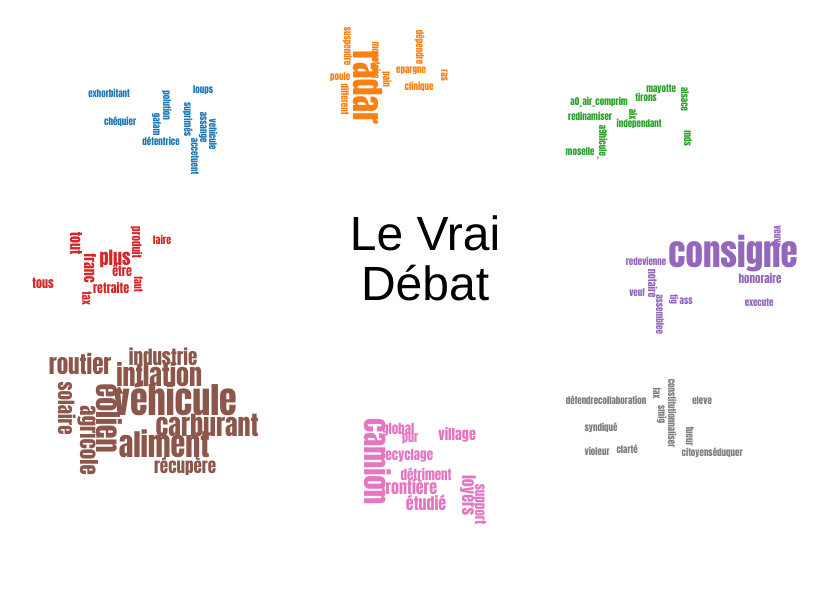
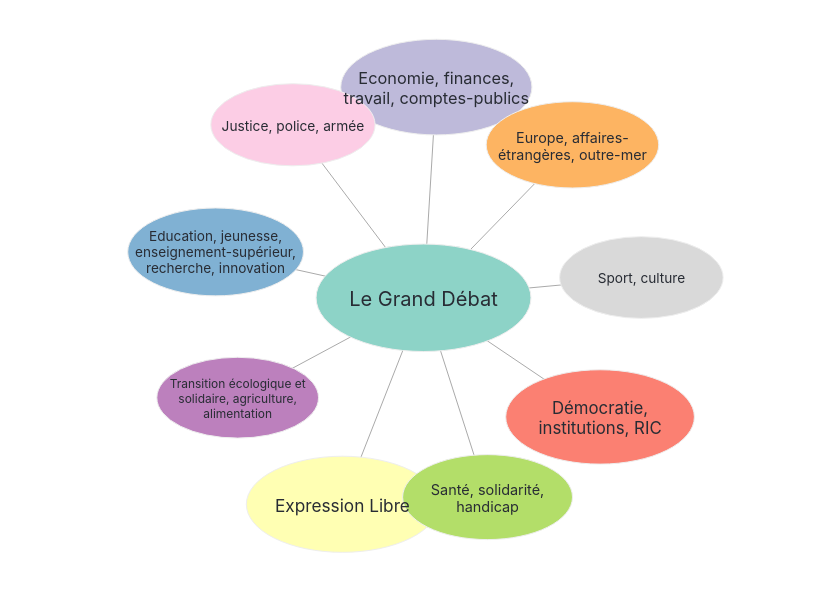
Before and after one commit to tonio73/le-vrai-debat, a React (Create React App) app in the folder app/: page / in a window 1280 px wide. Shown: the top 592 px of the page, without its empty margins (215-1043 px from the left). Built offline with nearby package versions, Linux system fonts and the light colour scheme.

Commit message:
Initial version using le-vrai-debat original topics + star shape (single level so far) graph

```diff
--- a/app/src/App.css
+++ b/app/src/App.css
@@ -29,3 +29,9 @@
   box-shadow: 3px 3px 2px 3px #ccc;
   margin-right: 7px;
 }
+
+svg .label span{
+  line-height: normal;
+  display: inline-block;
+  vertical-align: middle;
+}
--- a/app/src/App.js
+++ b/app/src/App.js
@@ -1,9 +1,8 @@
 import React from 'react';
 import './App.css';
-import topics from './topics.json'
+import graph_data from './data/le-vrai-debat.json'
 import Chart from './components/Chart'
-import ChartTitle from './components/ChartTitle'
-import WordCloud from './components/WordCloud'
+import NetworkGraph from './components/NetworkGraph'
 
 var d3 = require("d3")
 
@@ -13,41 +12,17 @@ function App() {
     console.log("Topic clicked: " + topic)
   }
 
-  const colors = d3.schemeCategory10
-  const tooltipDivRef = React.useRef('')
-
-  const cloud_width = 250, cloud_height = 150;
-  const col_left = 250, col_width = 300, col_offset = 50;
-  const row_top = 150, row_height = 200, row_offset = 50;
+  const colors = d3.schemeSet3 //d3.schemeCategory10
 
   return (
     <div className="App">
       <header className="App-header">
         <div className="chart-wrap">
-          <Chart chartId='first' width={900} height={600}>
-            <WordCloud id={1} x={col_left + col_offset} y={row_top + row_offset} width={cloud_width} height={cloud_height} words={topics[0]} color={colors[0]}
-              title='Topic 1' tooltipDiv={tooltipDivRef} onClick={topic_click}></WordCloud>
-            <WordCloud id={2} x={col_left + col_width} y={row_top} width={cloud_width} height={cloud_height} words={topics[1]} color={colors[1]}
-              title='Topic 2' tooltipDiv={tooltipDivRef} onClick={topic_click}></WordCloud>
-            <WordCloud id={3} x={col_left + 2 * col_width - col_offset} y={row_top + row_offset} width={cloud_width} height={cloud_height} words={topics[2]} color={colors[2]}
-              title='Topic 3' tooltipDiv={tooltipDivRef} onClick={topic_click}></WordCloud>
-
-            <WordCloud id={4} x={col_left} y={row_top + row_height} width={cloud_width} height={cloud_height} words={topics[3]} color={colors[3]}
-              title='Topic 4' tooltipDiv={tooltipDivRef} onClick={topic_click}></WordCloud>
-            <ChartTitle x={col_left + col_width - 100} y={row_top + row_height - 100} texts={['Le Vrai']}></ChartTitle>
-            <ChartTitle x={col_left + col_width - 100} y={row_top + row_height - 50} texts={['Débat']}></ChartTitle>
-            <WordCloud id={5} x={col_left + 2 * col_width} y={row_top + row_height} width={cloud_width} height={cloud_height} words={topics[4]} color={colors[4]}
-              title='Topic 5' tooltipDiv={tooltipDivRef} onClick={topic_click}></WordCloud>
-
-            <WordCloud id={6} x={col_left + col_offset} y={row_top + 2 * row_height - row_offset} width={cloud_width} height={cloud_height} words={topics[5]} color={colors[5]}
-              title='Topic 6' tooltipDiv={tooltipDivRef} onClick={topic_click}></WordCloud>
-            <WordCloud id={7} x={col_left + col_width} y={row_top + 2 * row_height} width={cloud_width} height={cloud_height}  words={topics[6]} color={colors[6]}
-              title='Topic 7' tooltipDiv={tooltipDivRef} onClick={topic_click}></WordCloud>
-            <WordCloud id={8} x={col_left + 2 * col_width - col_offset} y={row_top + 2 * row_height - row_offset} width={cloud_width} height={cloud_height} words={topics[7]} color={colors[7]}
-              title='Topic 8' tooltipDiv={tooltipDivRef} onClick={topic_click}></WordCloud>
+          <Chart chartId='first' width={900} height={600} zoomtool={false}>
+            <NetworkGraph width={900} height={600} data={graph_data} strength={7000}
+              onClick={topic_click} colors={colors}></NetworkGraph>
           </Chart>
         </div>
-        <div ref={tooltipDivRef}></div>
       </header>
     </div>
   );
--- a/app/src/components/Chart.js
+++ b/app/src/components/Chart.js
@@ -15,10 +15,12 @@ const Chart = (props) => {
       const contentElement = d3.select(contentRef.current)
 
       // Zoom & pan
+      if(props.zoomtool) {
       svg.call(d3.zoom()
         .extent([[0, 0], [props.width, props.height]])
         .scaleExtent([1, 8])
         .on("zoom", zoomed));
+      }
 
       function zoomed() {
         contentElement.attr("transform", d3.event.transform);
--- /dev/null
+++ b/app/src/components/NetworkGraph.js
@@ -0,0 +1,147 @@
+import React from 'react'
+import PropTypes from 'prop-types'
+//UNSTABLE import Tooltip from './Tooltip'
+
+var d3 = require("d3")
+
+const defaultRadiusX = 60, defaultRadiusY=50;
+// Default font size [px]
+const defaultFontSize = 14;
+
+const NetworkGraph = (props) => {
+
+  const linkRef = React.useRef(''), nodeRef = React.useRef(''), labelRef = React.useRef('');
+  //const [tooltip, setTooltip] = React.useState(false)
+  //const [tooltipText, setTooltipText] = React.useState('')
+
+  function getRadiusX(d){
+    return (d.votesCount)?(8 * Math.log(d.votesCount)):defaultRadiusX;
+  }
+
+  function getRadiusY(d){
+    return (d.votesCount)?(4 * Math.log(d.votesCount)):defaultRadiusY;
+  }
+
+  function getFontSize(d){
+    return ((d.votesCount)?(2 * Math.log(d.votesCount / Math.max(30, d.name.length))):defaultFontSize) + "px";
+  }
+
+  function getColor(d) {
+    return props.colors[d.id % props.colors.length]
+  }
+
+  // useEffect allow for d3 to interact with the DOM outside of React
+  React.useEffect(
+    () => {
+      const simulation = d3.forceSimulation()
+        .force("link", d3.forceLink().id(function (d) { return d.id; }))
+        .force("charge", d3.forceManyBody().strength(-props.strength))
+        .force("center", d3.forceCenter(props.width / 2, props.height / 2));
+
+      const graph = props.data
+
+        graph.links.forEach(function (d) {
+          d.source = d.source_id;
+          d.target = d.target_id;
+        });
+
+        d3.select(linkRef.current).style("stroke", "#aaa")
+          .selectAll("line")
+          .data(graph.links)
+          .enter().append("line");
+
+        d3.select(nodeRef.current).attr("class", "nodes")
+          .selectAll("ellipse")
+          .data(graph.nodes)
+          .enter().append("ellipse")
+          .attr("rx", getRadiusX)
+          .attr("ry", getRadiusY)
+          .style("fill", getColor)
+          .style("stroke", "#eee")
+          .style("stroke-width", "1px") ;
+
+        d3.select(labelRef.current).attr("class", "labels")
+          .selectAll("foreignObject")
+          .data(graph.nodes)
+          .enter().append("foreignObject")
+            .attr("width", function(d) { return 2 * getRadiusX(d);})
+            .attr("height", function(d) { return 2 * getRadiusY(d);})
+           /*UNSTABLE .on("mouseover", function (d) {
+              setTooltip(true)
+              setTooltipText(d.name)
+            })
+             .on("mouseout", function (d) {
+              setTooltip(false)
+            }) */
+            .on("click", function(d){
+              props.onClick(d.id)
+            })
+            .call(d3.drag()
+              .on("start", dragstarted)
+              .on("drag", dragged)
+              .on("end", dragended))
+            .append("xhtml:div")
+              .style("line-height", function(d) { return (2 * getRadiusY(d)) + 'px';})
+              .style("font-size", getFontSize)
+              .attr("class", "label")
+             .html(function(d){return '<span>' + d.name + '</span>';});
+
+        simulation
+          .nodes(graph.nodes)
+          .on("tick", ticked);
+
+        simulation.force("link")
+          .links(graph.links);
+
+
+        function ticked() {
+          d3.select(linkRef.current).selectAll("line")
+            .attr("x1", function (d) { return d.source.x; })
+            .attr("y1", function (d) { return d.source.y; })
+            .attr("x2", function (d) { return d.target.x; })
+            .attr("y2", function (d) { return d.target.y; });
+
+          d3.select(nodeRef.current).selectAll("ellipse")
+            .attr("cx", function (d) { return d.x; })
+            .attr("cy", function (d) { return d.y; });
+
+          d3.select(labelRef.current).selectAll("foreignObject")
+            .attr("x", function (d) { return d.x - getRadiusX(d); })
+            .attr("y", function (d) { return d.y - getRadiusY(d); });
+        }
+
+        function dragstarted(d) {
+          if (!d3.event.active) simulation.alphaTarget(0.3).restart()
+          d.fx = d3.event.x;
+          d.fy = d3.event.y;
+        }
+
+        function dragged(d) {
+          d.fx = d3.event.x;
+          d.fy = d3.event.y;
+        }
+
+        function dragended(d) {
+          if (!d3.event.active) simulation.alphaTarget(0);
+          d.fx = null;
+          d.fy = null;
+        }
+
+    })
+
+  return <g className="network-graph">
+    <g ref={linkRef}></g>
+    <g ref={nodeRef}></g>
+    <g ref={labelRef}></g>
+  </g>
+  //   {tooltip && <Tooltip x={0} y={0} info={tooltipText}></Tooltip>}
+}
+
+NetworkGraph.propTypes = {
+  x: PropTypes.number,
+  y: PropTypes.number,
+  width: PropTypes.number,
+  height: PropTypes.number,
+}
+
+export default NetworkGraph
--- /dev/null
+++ b/app/src/data/le-vrai-debat.json
@@ -0,0 +1,104 @@
+{
+  "nodes": [
+    {
+      "id": 0,
+      "name": "Le Grand Débat",
+      "votesCount": 679938,
+      "votesCountOk": 523266
+    },
+    {
+      "id": 1,
+      "name": "Expression Libre",
+      "votesCount": 165090,
+      "votesCountOk": 123143
+    },
+    {
+      "id": 2,
+      "name": "Economie, finances, travail, comptes-publics",
+      "votesCount": 154551,
+      "votesCountOk": 129428
+    },
+    {
+      "id": 3,
+      "name": "Démocratie, institutions, RIC",
+      "votesCount": 132063,
+      "votesCountOk": 104900
+    },
+    {
+      "id": 4,
+      "name": "Education, jeunesse, enseignement-supérieur, recherche, innovation",
+      "votesCount": 58864,
+      "votesCountOk": 42265
+    },
+    {
+      "id": 5,
+      "name": "Europe, affaires-étrangères, outre-mer",
+      "votesCount": 48031,
+      "votesCountOk": 33354
+    },
+    {
+      "id": 6,
+      "name": "Santé, solidarité, handicap",
+      "votesCount": 40866,
+      "votesCountOk": 31166
+    },
+    {
+      "id": 7,
+      "name": "Justice, police, armée",
+      "votesCount": 28707,
+      "votesCountOk": 21075
+    },
+    {
+      "id": 8,
+      "name": "Sport, culture",
+      "votesCount": 27291,
+      "votesCountOk": 18367
+    },
+    {
+      "id": 9,
+      "name": "Transition écologique et solidaire, agriculture, alimentation",
+      "votesCount": 24475,
+      "votesCountOk": 19568
+    }
+  ],
+  "links": [
+
+    {
+      "source_id": 0,
+      "target_id": 1
+    },
+    {
+      "source_id": 0,
+      "target_id": 2
+    },
+    {
+      "source_id": 0,
+      "target_id": 3
+    },
+
+    {
+      "source_id": 0,
+      "target_id": 4
+    },
+            {
+      "source_id": 0,
+      "target_id": 5
+    },
+    {
+      "source_id": 0,
+      "target_id": 6
+    },
+     {
+      "source_id": 0,
+      "target_id": 7
+    },
+    {
+      "source_id": 0,
+      "target_id": 8
+    },
+    {
+      "source_id": 0,
+      "target_id": 9
+    }
+  ]
+}
```
Also changed, not shown: 2 other files (tests, documents, lock files or other folders).
